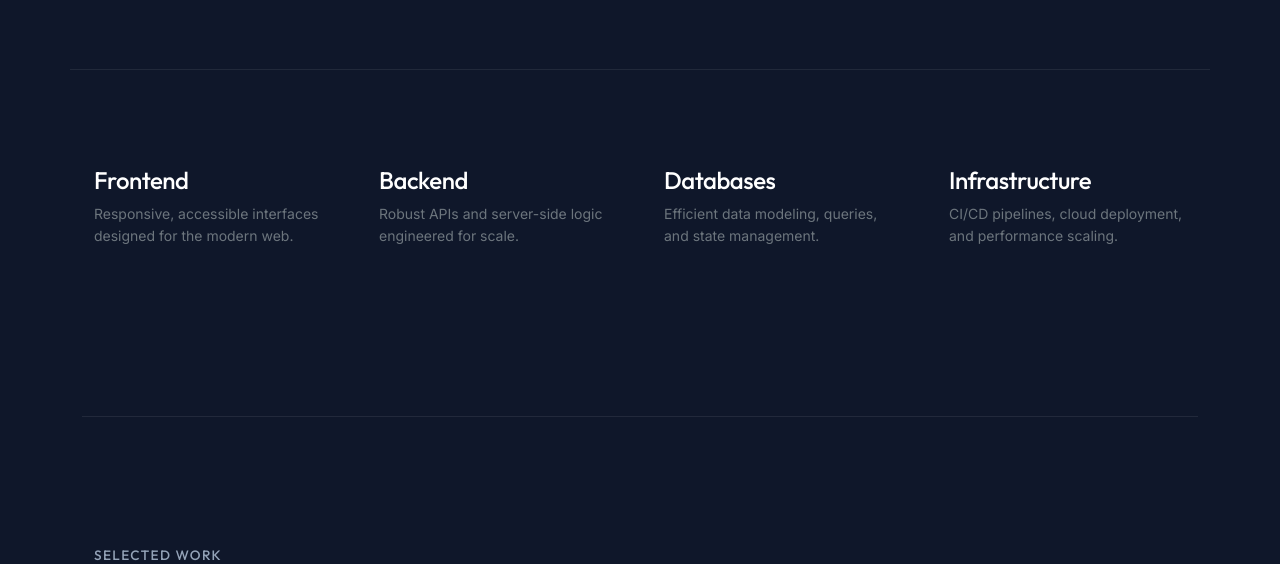
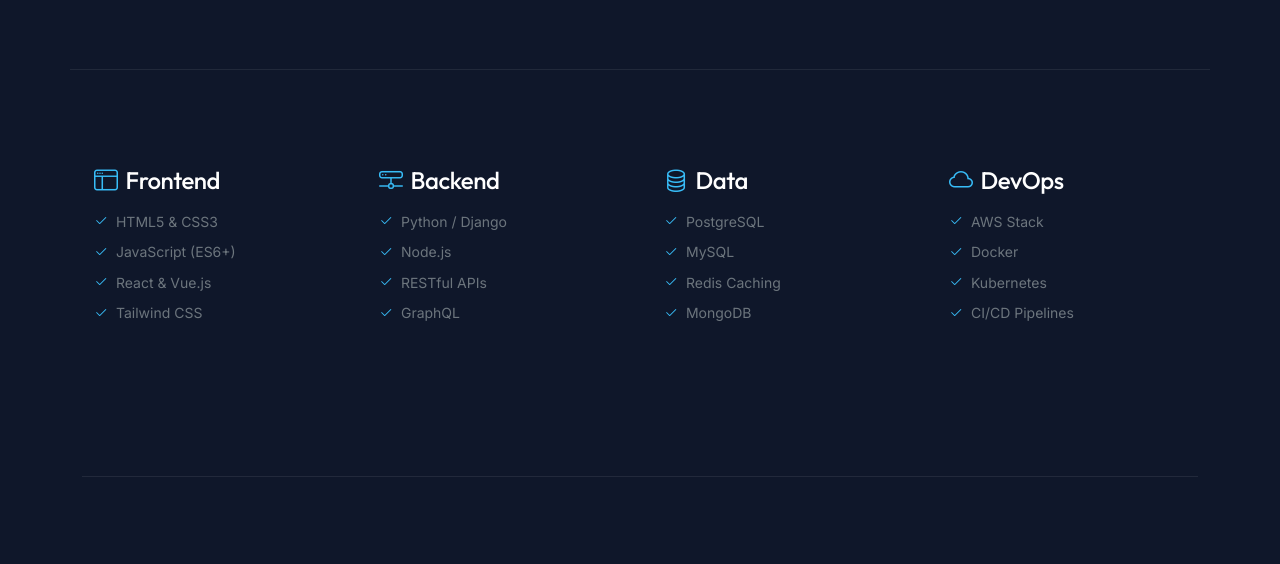
Before and after one commit to ricardowebleyjm/raw_website, a Django app: page / in a window 1280 px wide. Shown: the part 1304-1868 px from the top of the page. Run offline with Django 5.2, Linux system fonts and the light colour scheme; data that the repository does not hold is empty.

Commit message:
Additional UI changes for the app background

```diff
--- a/templates/a_core/home.html
+++ b/templates/a_core/home.html
@@ -36,20 +36,40 @@
 
     <div class="row g-5 mt-5 border-top border-dark pt-5 reveal-up delay-1">
       <div class="col-6 col-md-3">
-        <h4 class="text-white mb-2">Frontend</h4>
-        <p class="text-secondary small">Responsive, accessible interfaces designed for the modern web.</p>
+        <h4 class="text-white mb-3 d-flex align-items-center gap-2"><i class="bi bi-window-sidebar fs-4" style="color: var(--accent);"></i> Frontend</h4>
+        <div class="d-flex flex-column gap-2">
+            <span class="text-secondary small"><i class="bi bi-check2 me-1" style="color: var(--accent);"></i> HTML5 & CSS3</span>
+            <span class="text-secondary small"><i class="bi bi-check2 me-1" style="color: var(--accent);"></i> JavaScript (ES6+)</span>
+            <span class="text-secondary small"><i class="bi bi-check2 me-1" style="color: var(--accent);"></i> React & Vue.js</span>
+            <span class="text-secondary small"><i class="bi bi-check2 me-1" style="color: var(--accent);"></i> Tailwind CSS</span>
+        </div>
       </div>
       <div class="col-6 col-md-3">
-        <h4 class="text-white mb-2">Backend</h4>
-        <p class="text-secondary small">Robust APIs and server-side logic engineered for scale.</p>
+        <h4 class="text-white mb-3 d-flex align-items-center gap-2"><i class="bi bi-hdd-network fs-4" style="color: var(--accent);"></i> Backend</h4>
+        <div class="d-flex flex-column gap-2">
+            <span class="text-secondary small"><i class="bi bi-check2 me-1" style="color: var(--accent);"></i> Python / Django</span>
+            <span class="text-secondary small"><i class="bi bi-check2 me-1" style="color: var(--accent);"></i> Node.js</span>
+            <span class="text-secondary small"><i class="bi bi-check2 me-1" style="color: var(--accent);"></i> RESTful APIs</span>
+            <span class="text-secondary small"><i class="bi bi-check2 me-1" style="color: var(--accent);"></i> GraphQL</span>
+        </div>
       </div>
       <div class="col-6 col-md-3">
-        <h4 class="text-white mb-2">Databases</h4>
-        <p class="text-secondary small">Efficient data modeling, queries, and state management.</p>
+        <h4 class="text-white mb-3 d-flex align-items-center gap-2"><i class="bi bi-database fs-4" style="color: var(--accent);"></i> Data</h4>
+        <div class="d-flex flex-column gap-2">
+            <span class="text-secondary small"><i class="bi bi-check2 me-1" style="color: var(--accent);"></i> PostgreSQL</span>
+            <span class="text-secondary small"><i class="bi bi-check2 me-1" style="color: var(--accent);"></i> MySQL</span>
+            <span class="text-secondary small"><i class="bi bi-check2 me-1" style="color: var(--accent);"></i> Redis Caching</span>
+            <span class="text-secondary small"><i class="bi bi-check2 me-1" style="color: var(--accent);"></i> MongoDB</span>
+        </div>
       </div>
       <div class="col-6 col-md-3">
-        <h4 class="text-white mb-2">Infrastructure</h4>
-        <p class="text-secondary small">CI/CD pipelines, cloud deployment, and performance scaling.</p>
+        <h4 class="text-white mb-3 d-flex align-items-center gap-2"><i class="bi bi-cloud fs-4" style="color: var(--accent);"></i> DevOps</h4>
+        <div class="d-flex flex-column gap-2">
+            <span class="text-secondary small"><i class="bi bi-check2 me-1" style="color: var(--accent);"></i> AWS Stack</span>
+            <span class="text-secondary small"><i class="bi bi-check2 me-1" style="color: var(--accent);"></i> Docker</span>
+            <span class="text-secondary small"><i class="bi bi-check2 me-1" style="color: var(--accent);"></i> Kubernetes</span>
+            <span class="text-secondary small"><i class="bi bi-check2 me-1" style="color: var(--accent);"></i> CI/CD Pipelines</span>
+        </div>
       </div>
     </div>
   </div>
```
